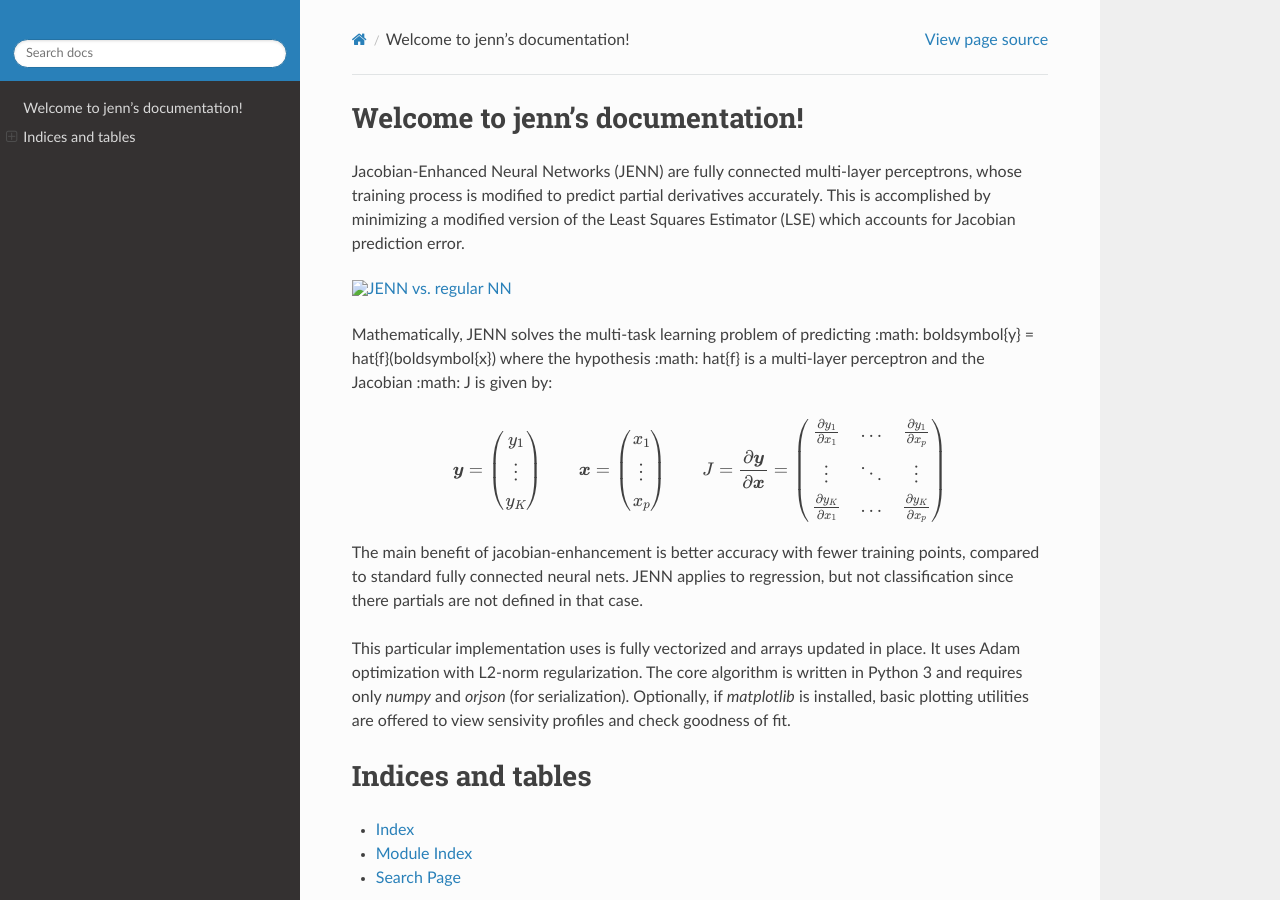
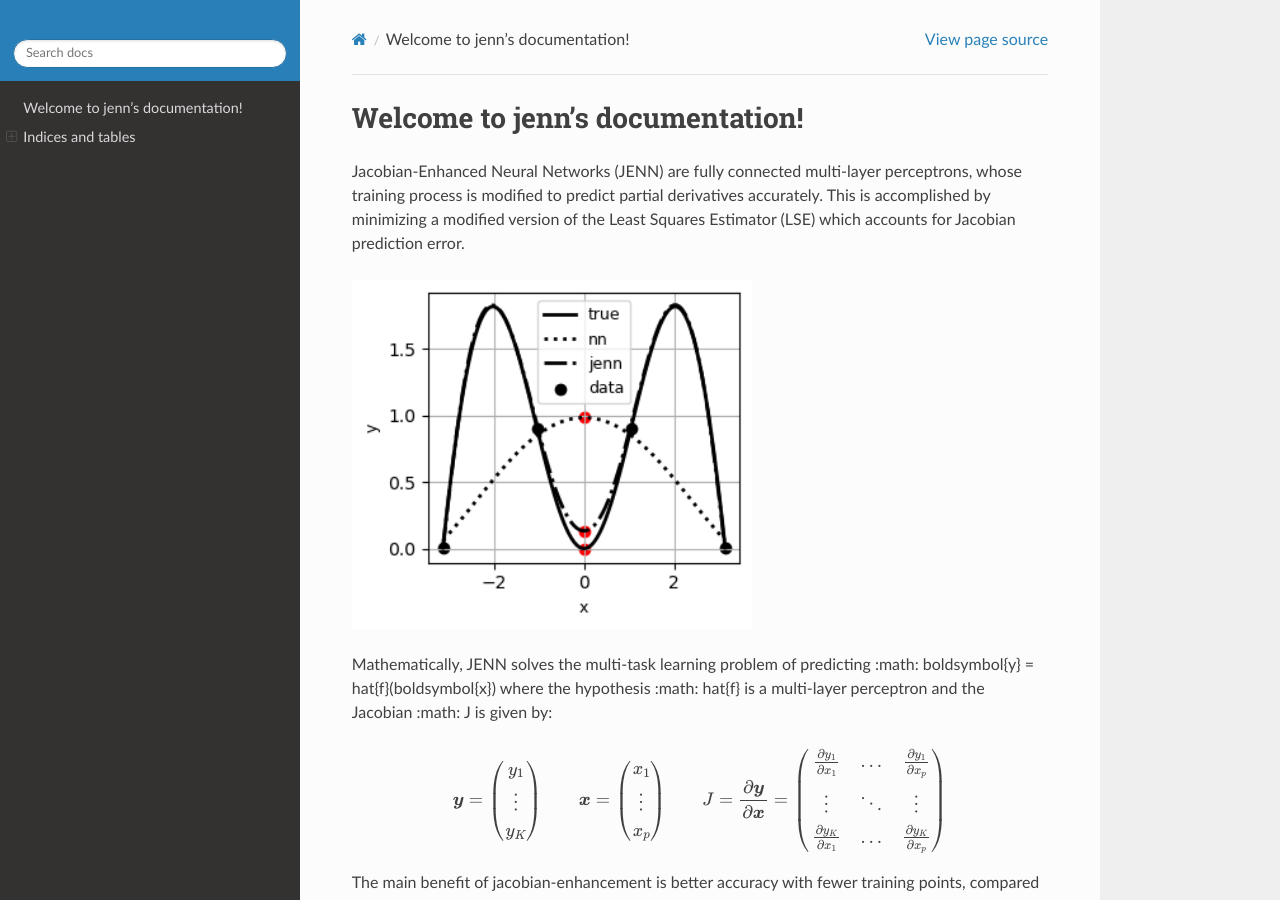
Before and after one commit to shb84/JENN, a Sphinx documentation site: the page built from docs/source/index.rst, in a window 1280 px wide and 900 px high. Built offline with Sphinx 7.4.7 and the Read the Docs theme 2.0.0, drawn with Linux system fonts in a browser that asks for light colours.

Commit message:
update docs

```diff
--- a/docs/source/index.rst
+++ b/docs/source/index.rst
@@ -15,7 +15,7 @@ perceptrons, whose training process is modified to predict partial
 derivatives accurately. This is accomplished by minimizing a modified version
 of the Least Squares Estimator (LSE) which accounts for Jacobian prediction error.
 
-.. image:: /Users/sberguin3/Developer/jenn/docs/pics/JENN_vs_NN.png
+.. image:: ../pics/JENN_vs_NN.png
   :width: 400
   :alt: JENN vs. regular NN
 
```
